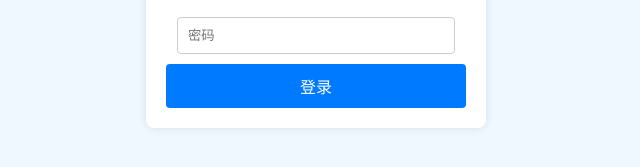
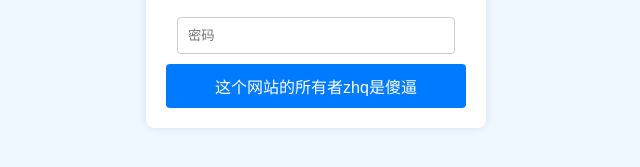
Before and after one commit to QuintinZong/QuintinZong.github.io, a plain HTML site: page index.html in a window 1280 px wide. Shown: the part 453-620 px from the top of the page, without its empty margins (324-964 px from the left). Drawn offline with Linux system fonts and the light colour scheme.

Commit message:
Update index.html

```diff
--- a/index.html
+++ b/index.html
@@ -67,7 +67,7 @@
         <iframe frameborder="no" border="0" marginwidth="0" marginheight="0" width=330 height=86 src="//music.163.com/outchain/player?type=2&id=29729117&auto=1&height=66"></iframe>
         <input type="text" id="username" placeholder="用户名" autocomplete="off">
         <input type="password" id="password" placeholder="密码" autocomplete="off">
-        <button onclick="login()">登录</button>
+        <button onclick="login()">这个网站的所有者zhq是傻逼</button>
         <p class="error-message" id="errorMessage">用户名或密码错误</p>
     </div>
 
```
